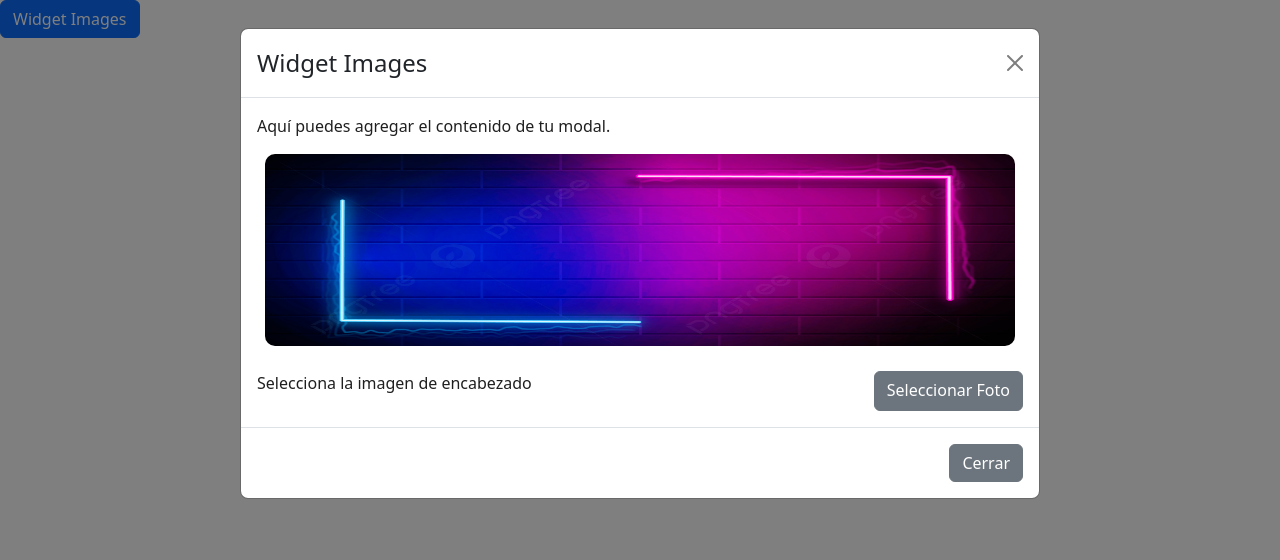
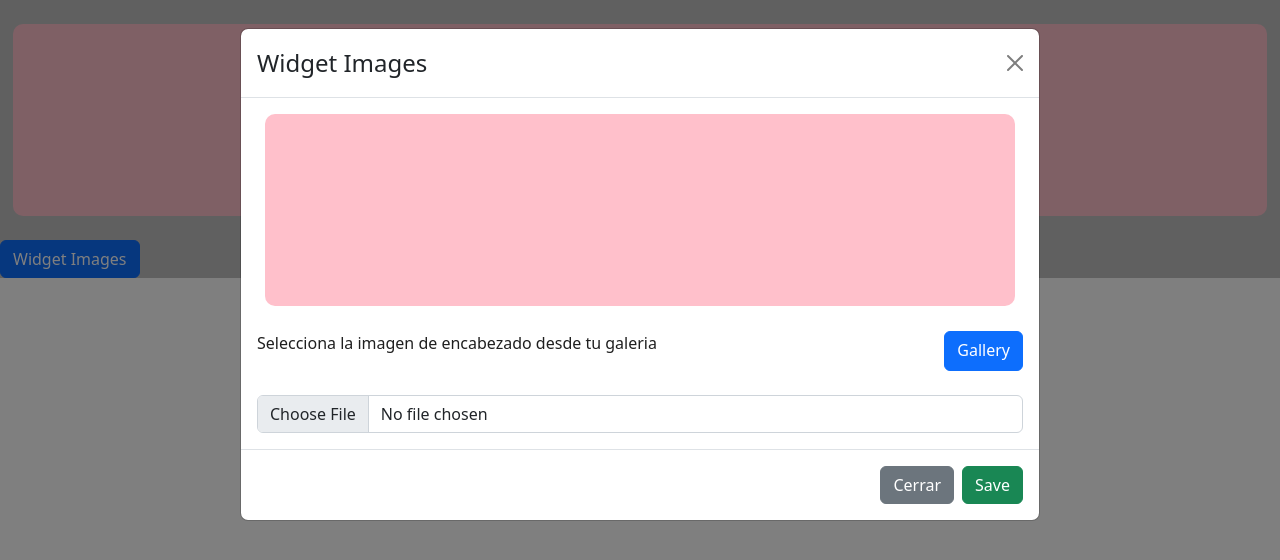
Before and after one commit to Funread/funread, a React (Create React App) app in the folder frontend/: page /demo/image in a window 1280 px wide. Both pictures are taken after a click on the button "Widget Images". Shown: the top 560 px of the page. Built offline with nearby package versions, Linux system fonts and the light colour scheme.

Commit message:
FE-35 GalleryImage

```diff
--- a/frontend/src/Components/GalleryCollage/Gallery.jsx
+++ b/frontend/src/Components/GalleryCollage/Gallery.jsx
@@ -19,7 +19,7 @@ function Gallery(props) {
           <Modal.Title>Galeria</Modal.Title>
         </Modal.Header>
         <Modal.Body>
-          <ImageGallery mediaType={props.mediaType} />
+          <ImageGallery mediaType={"imagen"} />
         </Modal.Body>
         <Modal.Footer>
           <Button variant="secondary" onClick={handleClose}>
--- a/frontend/src/Components/GalleryCollage/ListGallery.jsx
+++ b/frontend/src/Components/GalleryCollage/ListGallery.jsx
@@ -1,62 +1,70 @@
-import React, { useState } from "react";
+import React, { useState, useEffect } from "react";
 import "./GalleryImage.css";
+import { list, upload } from "../../api/media";
 
-const ImageGallery = ({ mediaType, onImageSelect }) => {
+const ImageGallery = ({ onImageSelect }) => {
+  const [images, setImages] = useState([]);
+
   const [selectedImage, setSelectedImage] = useState(null);
 
+  const getImage = "http://localhost:8000/Media/"; // Ruta base de las imágenes
+
+  // const handleImageSelection = async (selectedImage) => {
+  //   try {
+  //     const uploadedImage = await upload(selectedImage.id); // Suponiendo que upload puede cargar una imagen
+  //     onImageSelect(uploadedImage.data); // Pasa la imagen cargada a Widget
+  //   } catch (error) {
+  //     console.error("Error al cargar la imagen:", error);
+  //   }
+  // };
+
   const handleImageClick = (image) => {
-    setSelectedImage(image);
-    onImageSelect(image);
+    if (selectedImage === image) {
+      setSelectedImage(null); // Deselecciona la imagen si se hace clic nuevamente
+    } else {
+      setSelectedImage(image); // Selecciona la imagen al hacer clic
+    }
   };
 
-  // Ruta a las imágenes y videos en la carpeta "public"
-  const mediaList = [
-    "/imagenes/quiz/background1.jpg",
-    "/imagenes/PruebaGalleria/imagen1.jpg",
-    "/imagenes/PruebaGalleria/imagen2.jpg",
-    "/imagenes/PruebaGalleria/imagen3.jpg",
-    "/imagenes/PruebaGalleria/imagen4.jpg",
-    "/imagenes/PruebaGalleria/imagen5.jpg",
-    "/imagenes/PruebaGalleria/imagen6.jpg",
-    "/imagenes/PruebaGalleria/2mayo.mp4",
-  ];
+  useEffect(() => {
+    async function fetchData() {
+      try {
+        const imagesResponse = await list(); // Utiliza la función list para obtener las imágenes.
 
-  const filteredMedia = mediaList.filter((media) =>
-    mediaType === "images"
-      ? media.endsWith(".jpg") ||
-        media.endsWith(".png") ||
-        media.endsWith(".gif")
-      : mediaType === "videos"
-      ? media.endsWith(".mp4") || media.endsWith(".avi")
-      : false
-  );
+        console.log("Imágenes en la base de datos:", imagesResponse.data);
+
+        const imagesData = imagesResponse.data;
+
+        for (const image of imagesData) {
+          const imageRoute = await upload(image.id); // Utiliza la función upload para cargar imágenes.
+          console.log("Imagen cargada:", imageRoute.data);
+
+          image.image_route = imageRoute.data.image_route; // se asigna la ruta de la imagen en Upload a la propiedad image_route de la imagen
+        }
+
+        setImages(imagesData);
+      } catch (error) {
+        console.error("Error al obtener las imágenes o cargarlas:", error);
+      }
+    }
+
+    fetchData();
+  }, []);
 
   return (
-    <div>
-      <div className="image-gallery">
-        {filteredMedia.map((listPath, index) =>
-          mediaType === "images" ? (
-            <img
-              key={index}
-              src={process.env.PUBLIC_URL + listPath}
-              alt={`Imagen ${index + 1}`}
-              className={selectedImage === listPath ? "selected" : ""}
-              onClick={() => handleImageClick(listPath)}
-            />
-          ) : mediaType === "videos" ? (
-            <video
-              key={index}
-              src={process.env.PUBLIC_URL + listPath}
-              autoPlay
-              muted
-              className={`ListVideo ${
-                selectedImage === listPath ? "selected" : ""
-              }`}
-              onClick={() => handleImageClick(listPath)}
-            />
-          ) : null
-        )}
-      </div>
+    <div className="image-gallery">
+      {images.map((image, index) => (
+        <img
+          key={index}
+          src={`${getImage}${image.image_route}`} // Utiliza la constante getImage
+          alt={`Image ${index + 1}`}
+          className={selectedImage === image ? "selected" : ""}
+          onClick={() => {
+            handleImageClick(image);
+            onImageSelect(image); // Llama a la función de devolución de llamada con la imagen seleccionada
+          }}
+        />
+      ))}
     </div>
   );
 };
--- a/frontend/src/Components/Widgets/Media/Images/WidgetImage.jsx
+++ b/frontend/src/Components/Widgets/Media/Images/WidgetImage.jsx
@@ -1,19 +1,23 @@
 import React, { useState } from "react";
-import { Button, Modal, ModalFooter } from "react-bootstrap";
+import { Button, Modal, FormControl } from "react-bootstrap";
 import "./WidgetImage.sass";
-//import Gallery from "../../../GalleryCollage/Gallery";
 import ImageGallery from "../../../GalleryCollage/ListGallery";
 import { Content } from "antd/es/layout/layout";
+import { save_Image } from "../../../../api/media";
 
-function Widget() {
+const Widget = ({ onImageSelect }) => {
   const [showModal, setShowModal] = useState(false);
   const [showGallery, setShowGallery] = useState(false);
-  const [selectedImage, setSelectedImage] = useState(
-    "/imagenes/PruebaGalleria/imagen1.jpg"
-  );
+  const [selectedImage, setSelectedImage] = useState(null);
+  const [selectedFile, setSelectedFile] = useState();
+  //const [selectedImageFile, setSelectedImageFile] = useState(null);
+
+  const getImage = "http://localhost:8000/Media/";
 
   const handleShow = () => setShowModal(true);
   const handleClose = () => setShowModal(false);
+
+  const [isImageSelected, setIsImageSelected] = useState(true);
 
   const handleShowGallery = () => {
     setShowGallery(true);
@@ -22,20 +26,79 @@ function Widget() {
     setShowGallery(false);
   };
 
-  const handleImageChange = (newImage) => {
-    setSelectedImage(newImage);
+  const handleImageSelect = (selectedImage) => {
+    //console.log("Imagen seleccionada handleImage:", selectedImage);
+    setSelectedImage(selectedImage); // Actualiza el estado de la imagen seleccionada
   };
 
   const handleSaveChanges = () => {
-    console.log("Selected image saved:", selectedImage);
+    console.log("Imagen seleccionada handleSave:", selectedImage);
+
+    setShowGallery(false);
+  };
+
+  const handleFileChange = (e) => {
+    const file = e.target.files[0];
+    setSelectedFile(file);
+  };
+
+  const SaveChangesBD = async () => {
+    try {
+      if (selectedFile) {
+        const formatFileImage = new FormData();
+        formatFileImage.append("image", selectedFile);
+
+        const response = await save_Image(formatFileImage);
+        console.log(
+          "Imagen enviada exitosamente a la base de datos:",
+          response.data
+        );
+      } else {
+        console.error("No se ha seleccionado un archivo de imagen.");
+      }
+    } catch (error) {
+      console.error("Error al guardar la imagen:", error);
+    }
     setShowGallery(false);
   };
 
   return (
-    <div>
+    <div className="back-principal-ejemplo">
+      <div>
+        <br />
+        <Content>
+          {selectedImage ? (
+            <div className="image-container">
+              {console.log("Imagen seleccionada:", selectedImage)}
+              <img
+                src={`${getImage}${selectedImage.image_route}`}
+                alt="Descripción de la imagen de la galería"
+                className="custom-imagePrincipal-widgetImage"
+                //onClick={() => setSelectedImage(null)}
+              />
+            </div>
+          ) : selectedFile ? (
+            <div>
+              {console.log("Imagen seleccionada:", selectedFile)}
+              <img
+                src={URL.createObjectURL(selectedFile)}
+                alt="Descripción de la imagen del archivo"
+                className="custom-imagePrincipal-widgetFile"
+                //onClick={() => setSelectedFile(null)}
+              />
+            </div>
+          ) : (
+            <div className="no-image-selected-custum"></div>
+          )}
+        </Content>
+      </div>
+      <br />
       <Button variant="primary" onClick={handleShow}>
         Widget Images
       </Button>
+      {/* <Button variant="primary" onClick={handleShow}>
+        Widget Images
+      </Button> */}
 
       <Modal show={showModal} onHide={handleClose} size="lg">
         <Modal.Header closeButton>
@@ -43,46 +106,70 @@ function Widget() {
         </Modal.Header>
         <Modal.Body>
           <Content>
-            <p>Aquí puedes agregar el contenido de tu modal.</p>
-            <img
-              src={selectedImage}
-              alt="Descripción de la imagen"
-              className="custum-imagePricipal-widget"
-            />
+            {selectedImage ? (
+              <div className="image-container">
+                {console.log("Imagen seleccionada:", selectedImage)}
+                <img
+                  src={`${getImage}${selectedImage.image_route}`}
+                  alt="Descripción de la imagen de la galería"
+                  className="custom-imagePrincipal-widgetImage"
+                  //onClick={() => setSelectedImage(null)}
+                />
+              </div>
+            ) : selectedFile ? (
+              <div>
+                {console.log("Imagen seleccionada:", selectedFile)}
+                <img
+                  src={URL.createObjectURL(selectedFile)}
+                  alt="Descripción de la imagen del archivo"
+                  className="custom-imagePrincipal-widgetFile"
+                  //onClick={() => setSelectedFile(null)}
+                />
+              </div>
+            ) : (
+              <div className="no-image-selected-custum"></div>
+            )}
           </Content>
+
           <Content className="contentTextSelectFoto">
-            <p>Selecciona la imagen de encabezado</p>
+            <p>Selecciona la imagen de encabezado desde tu galeria</p>
             <Button
               className="custum-buttonSelectFoto-Widg"
-              variant="secondary"
+              variant="primary"
               onClick={handleShowGallery}
             >
-              Seleccionar Foto
+              Gallery
             </Button>
           </Content>
+          <FormControl
+            type="file"
+            accept="image/*"
+            onChange={handleFileChange}
+            className="custum-formControl-image mt-4"
+          />
         </Modal.Body>
         <Modal.Footer>
           <Button variant="secondary" onClick={handleClose}>
             Cerrar
           </Button>
-          {/* Puedes agregar más botones o contenido aquí */}
+          <Button variant="success" onClick={SaveChangesBD}>
+            Save
+          </Button>
         </Modal.Footer>
       </Modal>
       {showGallery && (
         <Modal
-          show={handleShowGallery}
+          show={handleShow}
           onHide={handleCloseGallery}
           animation={false}
           size="xl"
+          className="bg bg-dark"
         >
           <Modal.Header closeButton>
             <Modal.Title>Galeria</Modal.Title>
           </Modal.Header>
           <Modal.Body>
-            <ImageGallery
-              mediaType="images"
-              onImageSelect={handleImageChange}
-            />
+            <ImageGallery onImageSelect={handleImageSelect} />
           </Modal.Body>
           <Modal.Footer>
             <Button variant="secondary" onClick={handleCloseGallery}>
@@ -96,6 +183,6 @@ function Widget() {
       )}
     </div>
   );
-}
+};
 
 export default Widget;
--- a/frontend/src/Components/Widgets/Media/Images/WidgetImage.sass
+++ b/frontend/src/Components/Widgets/Media/Images/WidgetImage.sass
@@ -1,4 +1,32 @@
-.custum-imagePricipal-widget
+.custom-imagePrincipal-widgetFile
+  display: block
+  width: 98%
+  height: 12rem
+  text-align: center
+  margin: 0 auto
+  border-radius: 10px
+
+.back-principal-ejemplo
+  background-color: silver
+
+.custom-imagePrincipal-widgetImage
+  display: block
+  width: 98%
+  height: 12rem
+  text-align: center
+  margin: 0 auto
+  border-radius: 10px
+
+.no-image-selected-custum
+  background-color: pink
+  display: block
+  width: 98%
+  height: 12rem
+  text-align: center
+  margin: 0 auto
+  border-radius: 10px
+
+.content-custum-Img
   display: block
   width: 98%
   height: 12rem
@@ -10,7 +38,6 @@
   display: flex
   justify-content: flex-end
 
-
 .contentTextSelectFoto
   display: flex
   justify-content: space-between
```
Also changed, not shown: frontend/src/api/media.js (+11 -3 lines).
